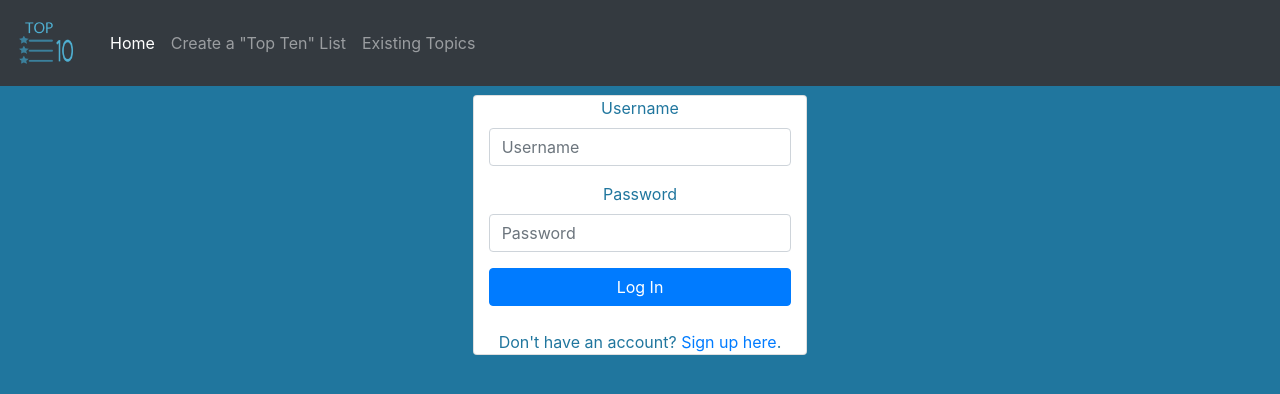
After one commit to AntonIsaksson/milestone-project-3, a Flask app: page /to_login in a window 1280 px wide. The commit adds this page. Shown: the top 394 px of the page. Run offline with Flask 2, Linux system fonts and the light colour scheme; some libraries are stand-ins or nearby versions.

Commit message:
Added User interface with Login, Registration and Logout

```diff
--- a/app.py
+++ b/app.py
@@ -1,5 +1,6 @@
 import os
-from flask import Flask, render_template, redirect, request, url_for
+from flask import Flask, render_template, redirect, request, url_for, session
+import bcrypt
 import pymongo
 from pymongo import MongoClient
 from flask_pymongo import PyMongo
@@ -17,12 +18,70 @@ app.config["MONGO_URI"] = os.environ.get("MONGO_URI")
 mongo = PyMongo(app)
 
 
+"""def index():
+    if 'username' in session:
+        return 'You are logged in as ' + session['username']
+    return render_template('index.html')"""
+
+@app.route('/')
+
 
 # Route to homepage
-@app.route('/')
 @app.route('/home')
 def home_page():
-    return render_template ("base.html")
+    if 'username' in session:
+        return render_template("logged-in-home.html", users = mongo.db.users.find_one({'name': session['username']}))
+    return render_template ("home.html")
+
+
+@app.route('/to_login')
+def to_login():
+    return render_template('login.html')
+
+
+@app.route('/login', methods=['POST'])
+def login():
+    users = mongo.db.users
+    login_user = users.find_one({'name' : request.form['username']})
+
+    if login_user:
+        if bcrypt.hashpw(request.form['pass'].encode('utf-8'), login_user['password']) == login_user['password']:
+            session['username'] = request.form['username']
+            return redirect(url_for('home_page'))
+
+    return 'Invalid username/password combination'
+
+@app.route('/logout')
+def logout():
+    """Logs the user out and redirects to home"""
+    session.clear()  # Kill session
+    return redirect(url_for('home_page'))
+
+
+@app.route('/register', methods=['POST', 'GET'])
+def register():
+    if request.method == 'POST':
+        users = mongo.db.users
+        existing_user = users.find_one({'name' : request.form['username']})
+
+        if existing_user is None:
+            hashpass = bcrypt.hashpw(request.form['pass'].encode('utf-8'), bcrypt.gensalt())
+            users.insert({'name' : request.form['username'], 'password' : hashpass})
+            session['username'] = request.form['username']
+            return redirect(url_for('index'))
+
+        return 'That username already exists!'
+
+    return render_template('register.html')
+
+
+@app.route('/account')
+def account():
+    return render_template('account.html', users = mongo.db.users.find_one({'name': session['username']}))
+
+
+
+
 
 
 @app.route('/lists')
@@ -31,10 +90,10 @@ def show_lists():
                             lists=list(mongo.db.lists.find()))
 
 
-@app.route('/show_list')
-def show_list():
+@app.route('/show_list/<lists_id>')
+def show_list(lists_id):
     return render_template("show_list.html",
-                            lists=list(mongo.db.lists.find()))
+                            lists=mongo.db.lists.find_one({"_id": ObjectId(lists_id)}))
 
 
 @app.route('/create_list')
--- a/static/css/style.css
+++ b/static/css/style.css
@@ -118,3 +118,7 @@ i {
     text-align: left;
     padding-left: 27px;
 }
+
+.form-signin {
+    padding: 10px;
+}
--- a/templates/base.html
+++ b/templates/base.html
@@ -7,6 +7,10 @@
     <link rel="stylesheet" href="{{url_for('static', filename='css/style.css')}}">
     <link rel="stylesheet" href="https://cdnjs.cloudflare.com/ajax/libs/font-awesome/5.11.2/css/all.css">
     <script src="https://ajax.googleapis.com/ajax/libs/jquery/3.3.1/jquery.min.js"></script>
+    <!--From Video https://www.youtube.com/watch?v=vVx1737auSE-->
+    <!--<link rel="stylesheet" href="https://cdn.jsdelivr.net/npm/bulma@0.8.0/css/bulma.min.css">
+    <script defer src="https://use.fontawesome.com/releases/v5.3.1/js/all.js"></script>-->
+
     <title>TopTenMovies</title>
 </head>
 <body>
@@ -30,10 +34,9 @@
                       <a class="nav-link" href="{{url_for('show_lists')}}">Existing Topics</a>
                   </li>
               </ul>
-              <form class="form-inline my-2 my-lg-0">
-                  <input class="form-control mr-sm-2" type="search" placeholder="Search" aria-label="Search">
-                  <button class="btn btn-outline-light my-2 my-sm-0" type="submit">Search</button>
-              </form>
+              {% block nav %}
+
+              {% endblock %}
           </div>
       </nav>
 
--- a/templates/lists.html
+++ b/templates/lists.html
@@ -7,7 +7,7 @@
         <ul class="sidebar-nav">
             {% for list in lists %}
             <li class="nav-item">
-                <a class="nav-link" href="{{url_for('show_list')}}">
+                <a class="nav-link" href="{{url_for('show_list', lists_id=list._id)}}">
                     {{list.list_name}}
                 </a>
                 {% endfor %}
--- /dev/null
+++ b/templates/login.html
@@ -0,0 +1,61 @@
+{% extends 'base.html' %}{% block content %}
+
+<div class="container-fluid" id="create-list-content-wrapper">
+  <div class="col-md-8 offset-md-2">
+      <div class="card card-sm create-list-card card-outline-secondary col-5 mx-auto">
+        <form method=POST action="{{ url_for('login') }}">
+          <div class="form-group">
+              <label for="exampleInputEmail1">Username</label>
+              <input type="text" class="form-control" name="username" placeholder="Username">
+          </div>
+          <div class="form-group">
+              <label for="exampleInputPassword1">Password</label>
+              <input type="password" class="form-control" name="pass" placeholder="Password">
+          </div>
+          <button type="submit" class="btn btn-primary btn-block">Log In</button>
+      </form>
+      <br>
+      <div>
+          Don't have an account? <a href="{{ url_for('register') }}">Sign up here</a>.
+      </div>
+      </div>
+      </div>
+</div>
+
+
+
+
+
+
+
+
+
+
+
+
+
+
+
+
+<!--<div class="container-fluid" id="create-list-content-wrapper">
+    <div class="col-md-8 offset-md-2">
+        <div class="card card-sm create-list-card card-outline-secondary col-5 mx-auto">
+            <form class="form-signin col-8 mx-auto">
+    <img class="mb-4" src="/docs/4.4/assets/brand/bootstrap-solid.svg" alt="" width="72" height="72">
+    <h1 class="h3 mb-3 font-weight-normal">Please sign in</h1>
+    <label for="inputEmail" class="sr-only">Email address</label>
+    <input type="email" id="inputEmail" class="form-control modal-padding" placeholder="Email address" required autofocus>
+    <label for="inputPassword" class="sr-only">Password</label>
+    <input type="password" id="inputPassword" class="form-control modal-padding" placeholder="Password" required>
+    <div class="checkbox mb-3">
+      <label>
+        <input type="checkbox" value="remember-me"> Remember me
+      </label>
+    </div>
+    <button class="btn btn-lg btn-primary btn-block" type="submit">Sign in</button>
+    <p class="mt-5 mb-3 text-muted">&copy; 2017-2019</p>
+  </form>
+</div>
+</div>
+</div>-->
+  {% endblock %}
```
Also changed, not shown: templates/account.html (added, +15 -0 lines), templates/home.html (added, +26 -0 lines), templates/index.html (added, +28 -0 lines), templates/logged-in-home.html (added, +27 -0 lines), templates/register.html (added, +44 -0 lines), templates/show_list.html (+8 -14 lines).
